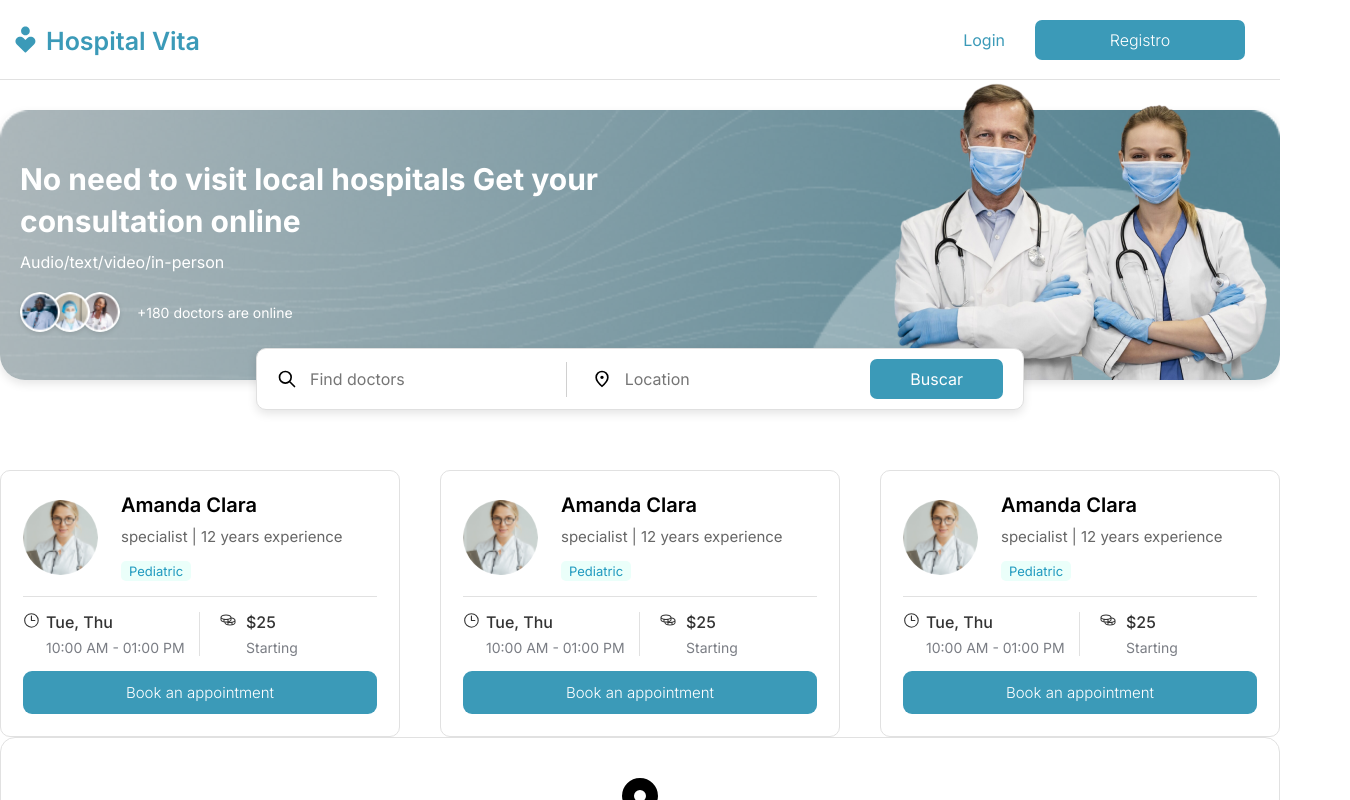
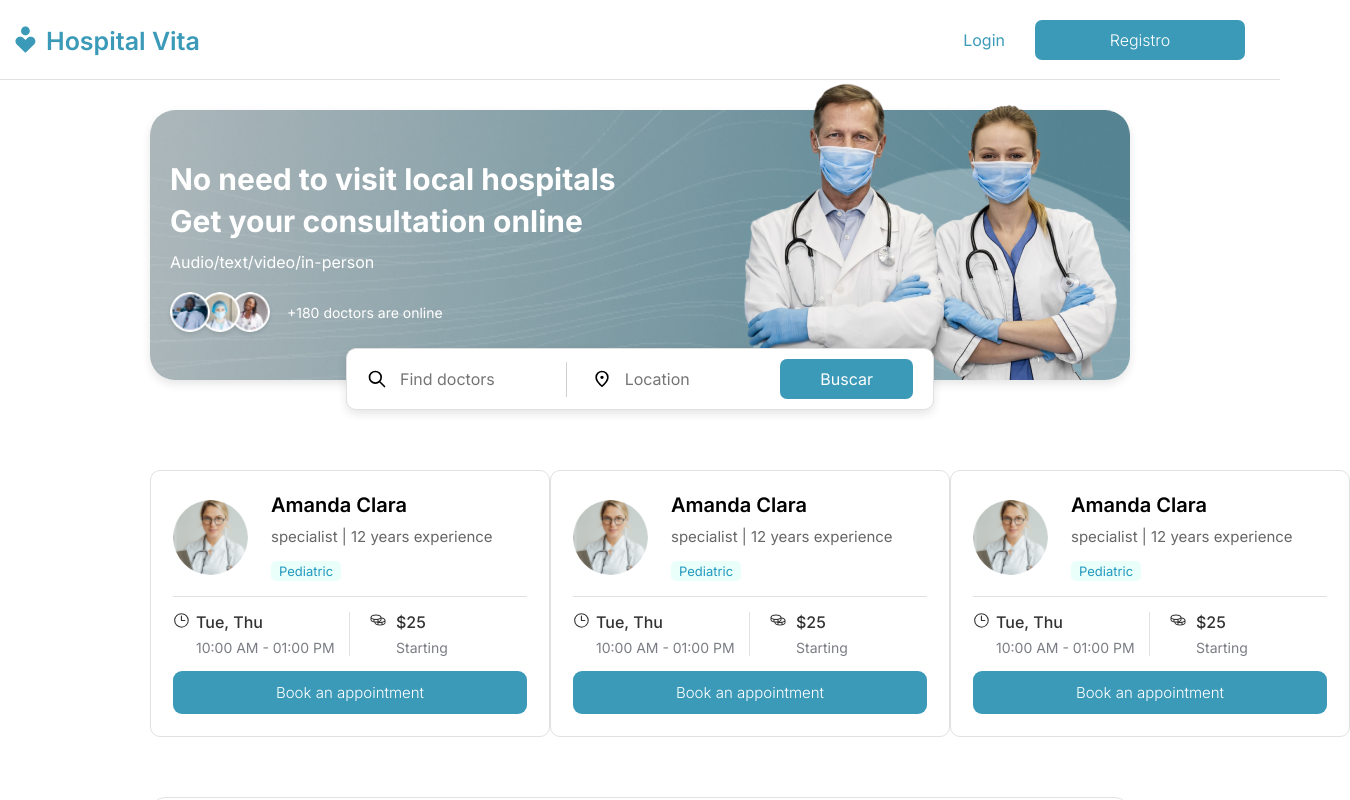
Before and after one commit to deperdomo/hospital-app, an Angular app: page / in a window 1280 px wide. Shown: the top 800 px of the page, 1350 px wide, since content can reach past the window. Built offline with nearby package versions, Linux system fonts and the light colour scheme.

Commit message:
configurando las rutas para el login y el registro

```diff
--- a/src/app/app.component.css
+++ b/src/app/app.component.css
@@ -4,7 +4,9 @@
     box-sizing: border-box;
     font-family: 'Inter', sans-serif;
 }
-
+.contenido {
+    padding:0 150px ;
+}
 .cont-info-doctors {
     display: flex;
     justify-content: space-between;
--- a/src/app/app.component.html
+++ b/src/app/app.component.html
@@ -1,6 +1,11 @@
 <!-- <app-login />
 <app-registro /> -->
+<router-outlet>
+
+</router-outlet>
 <app-nav-before-login />
+
+<div class="contenido">
   <app-baner />
   <br>
   <br>
@@ -11,11 +16,12 @@
     <app-info-doctor />
 
   </div>
-
+  <br>
+  <br>
+  <br>
 
   @if (isNerbyDoctorsAvailable) {
     <div class="cont-info-doctors">
-
       <app-nearby-doctors />
       <app-nearby-doctors />
       <app-nearby-doctors />
@@ -23,3 +29,5 @@
   } @else {
     <app-nearby-doctors-disabled (habilitarNerbyDoctors)="cambiarEstado()" />
   }
+
+</div>
--- a/src/app/app.component.ts
+++ b/src/app/app.component.ts
@@ -1,4 +1,6 @@
 import { Component } from '@angular/core';
+import { RouterOutlet, Router, NavigationEnd } from '@angular/router';
+import { filter } from 'rxjs/operators';
 import { LoginComponent } from "./login/login.component";
 import { RegistroComponent } from "./registro/registro.component";
 import { BanerComponent } from "./baner/baner.component";
@@ -9,7 +11,7 @@ import { NearbyDoctorsDisabledComponent } from "./nearby-doctors-disabled/nearby
 
 @Component({
   selector: 'app-root',
-  imports: [LoginComponent, RegistroComponent, BanerComponent, InfoDoctorComponent, NavBeforeLoginComponent, NearbyDoctorsComponent, NearbyDoctorsDisabledComponent],
+  imports: [LoginComponent, RegistroComponent, BanerComponent, InfoDoctorComponent, NavBeforeLoginComponent, NearbyDoctorsComponent, NearbyDoctorsDisabledComponent, RouterOutlet],
   templateUrl: './app.component.html',
   styleUrl: './app.component.css'
 })
--- a/src/app/app.routes.ts
+++ b/src/app/app.routes.ts
@@ -1,3 +1,17 @@
-import { Routes } from '@angular/router';
+import { RouterModule, Routes } from '@angular/router';
+import { LoginComponent } from './login/login.component';
+import { RegistroComponent } from './registro/registro.component';
+import { NgModule } from '@angular/core';
+import { AppComponent } from './app.component';
 
-export const routes: Routes = [];
+export const routes: Routes = [
+    { path: 'login', component: LoginComponent },
+    { path: 'registro', component: RegistroComponent },
+
+];
+
+@NgModule({
+    imports: [RouterModule.forRoot(routes)],
+    exports: [RouterModule]
+  })
+  export class AppRoutingModule { }
--- a/src/app/login/login.component.html
+++ b/src/app/login/login.component.html
@@ -16,7 +16,7 @@
       <div class="login-form">
         <div class="right-header">
           <h1>Inicio de Sesión</h1>
-          <p>¿Nuevo en Hospital Vita? <a href="#">Registrate</a></p>
+          <p>¿Nuevo en Hospital Vita? <a href="/registro">Registrate</a></p>
         </div>
 
         <form>
--- a/src/app/nav-before-login/nav-before-login.component.html
+++ b/src/app/nav-before-login/nav-before-login.component.html
@@ -6,7 +6,7 @@
         <h1>Hospital Vita</h1>
     </div>
     <div class="options">
-        <a href="#" class="link-login">Login</a>
-        <button class="boton-registro">Registro</button>
+        <a href="/login" routerLink="/login" class="link-login">Login</a>
+        <button onclick="window.location.href='/registro'" class="boton-registro">Registro</button>
     </div>
 </div>
--- a/src/app/registro/registro.component.html
+++ b/src/app/registro/registro.component.html
@@ -16,7 +16,7 @@
       <div class="login-form">
         <div class="right-header">
             <h1>Crear Cuenta</h1>
-            <p>¿Ya conoces Hospital Vita? <a href="#">Inicia sesion</a></p>
+            <p>¿Ya conoces Hospital Vita? <a href="/login">Inicia sesion</a></p>
         </div>
 
         <form>
```
Lines whose indentation alone changed are shown as unchanged.
